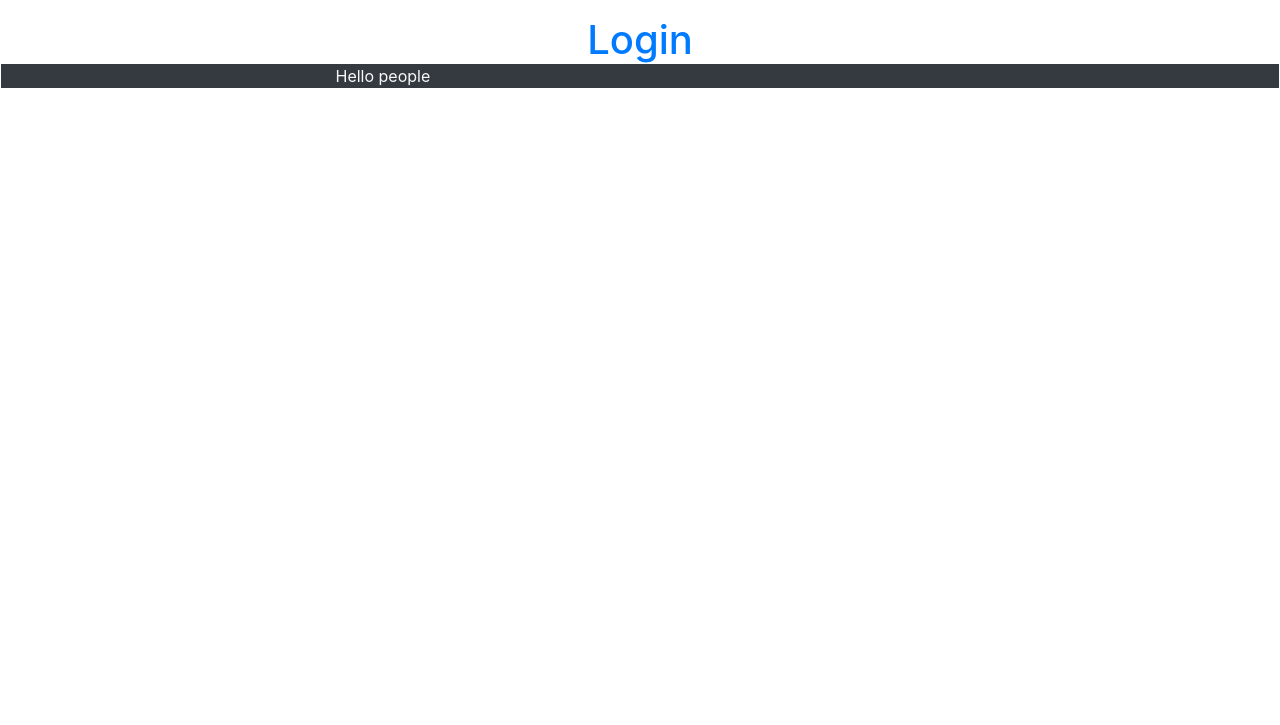
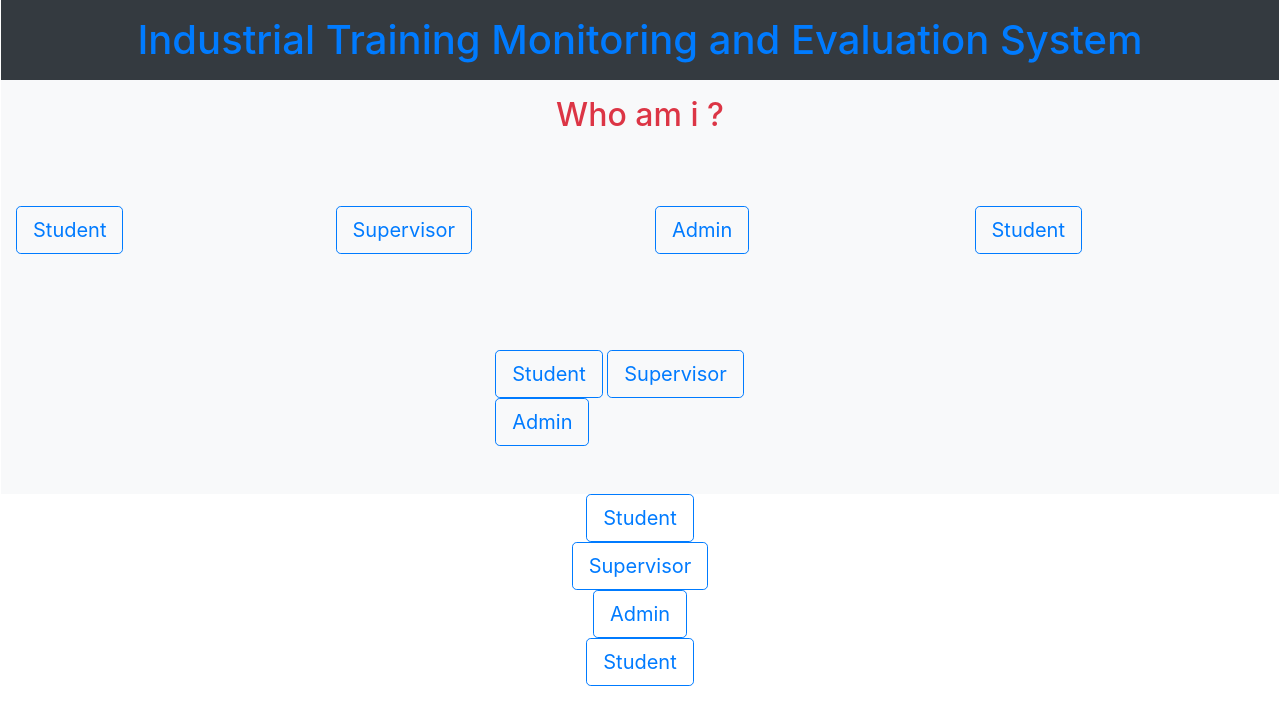
Before and after one commit to ExpertAli/mujjer, a PHP site: page / in a window 1280 px wide. Shown: the top 725 px of the page. Run offline with PHP 8.4, Linux system fonts and the light colour scheme.

Commit message:
login page

```diff
--- a/index.php
+++ b/index.php
@@ -22,14 +22,35 @@
     <title>Industrial Training M&E System</title>
   </head>
   <body>
-    <div class="container-fluid p-3" style="min-height: 100%">
-      <div class="row  justify-content-center  ">
-        <h1 class="text-primary my-0">Login</h1>
+    <div class="container-fluid px-3" style="min-height: 100%">
+      <div class="row  justify-content-center  bg-dark ">
+        <h1 class=" text-primary my-0 p-3">Industrial Training Monitoring and Evaluation System</h1>
       </div>
-      <div class="row bg-dark">
-       <div class="col-6 offset-md-3 text-light">Hello people
+      <div class="row text-center bg-light py-3">
 
+         <h2 class="col text-danger">Who am i ?</h2>
       </div>
+
+      <div class="row justify-content-center bg-light py-5">
+       <div class="col-3 "><a class="btn btn-lg btn-outline-primary text-center" href="#">Student</a></div>
+       <div class="col-3 "><a class="btn btn-lg btn-outline-primary text-center" href="#">Supervisor</a></div>
+       <div class="col-3 "><a class="btn btn-lg btn-outline-primary text-center" href="#">Admin</a></div>
+       <div class="col-3 "><a class="btn btn-lg btn-outline-primary text-center" href="#">Student</a></div>
+     </div>
+     <div class="row justify-content-center bg-light py-5">
+       <div class="col-3 ">
+        <a class="btn btn-lg btn-outline-primary text-center" href="#">Student</a>
+        <a class="btn btn-lg btn-outline-primary text-center" href="#">Supervisor</a>
+        <a class="btn btn-lg btn-outline-primary text-center" href="#">Admin</a>
+      </div>
+
+     </div>
+
+       <div class="row justify-content-center text-center"><a class="btn btn-lg btn-outline-primary text-center" href="#">Student</a></div>
+       <div class="row justify-content-center text-center"><a class="btn btn-lg btn-outline-primary text-center" href="#">Supervisor</a></div>
+       <div class="row justify-content-center text-center"><a class="btn btn-lg btn-outline-primary text-center" href="#">Admin</a></div>
+       <div class="row justify-content-center text-center"><a class="btn btn-lg btn-outline-primary text-center" href="#">Student</a></div>
+
     </div>
 
     <!-- Optional JavaScript -->
```
